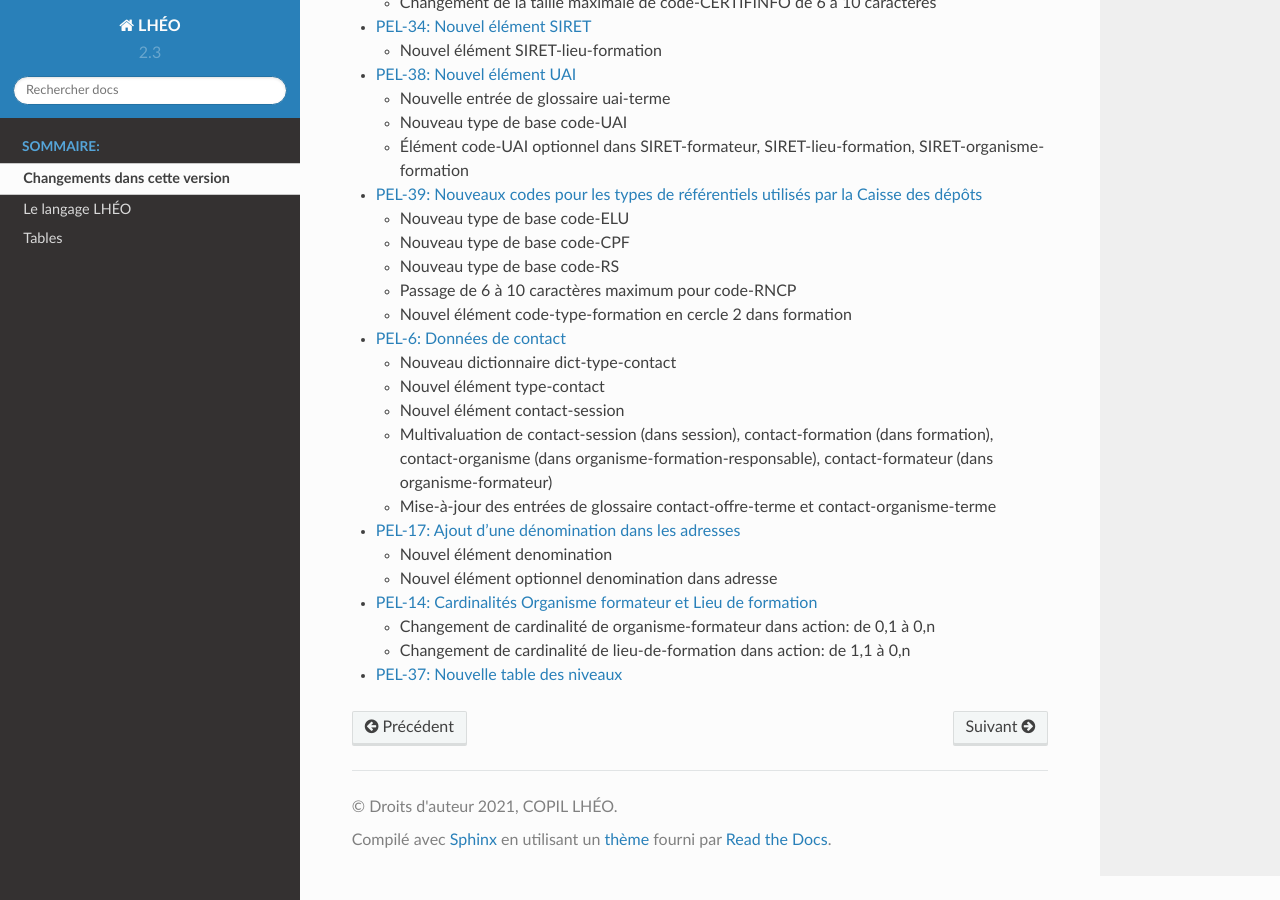
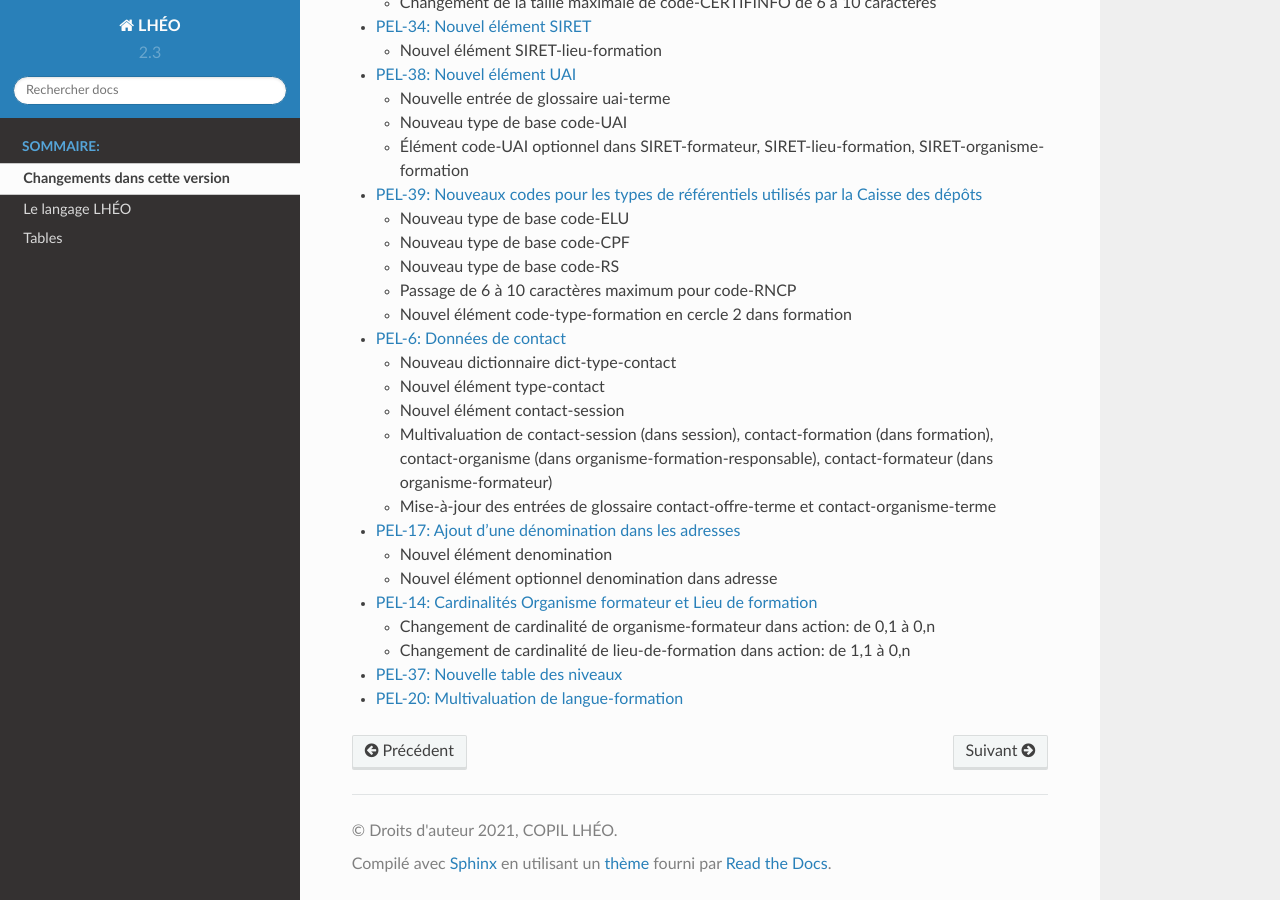
Before and after one commit to lheo/lheo-schema, a Sphinx documentation site: the page built from doc/source/changements.rst, in a window 1280 px wide and 900 px high, scrolled down 605 px. Built offline with Sphinx 7.4.7 and the Read the Docs theme 2.0.0, drawn with Linux system fonts in a browser that asks for light colours; pages that are not in the unit, such as notebooks, are missing from menus.

Commit message:
PEL-20: Multivaluation de langue-formation (#23)

```diff
--- a/doc/source/changements.rst
+++ b/doc/source/changements.rst
@@ -67,3 +67,4 @@ Changements dans cette version
   - Changement de cardinalité de :ref:`lieu-de-formation` dans :ref:`action`: de 1,1 à 0,n
 
 - `PEL-37: Nouvelle table des niveaux <https://gitlab.com/lheo/lheo-schema/-/issues/37>`_
+- `PEL-20: Multivaluation de langue-formation <https://gitlab.com/lheo/lheo-schema/-/issues/23>`_
```
Also changed, not shown: 1 other file.
